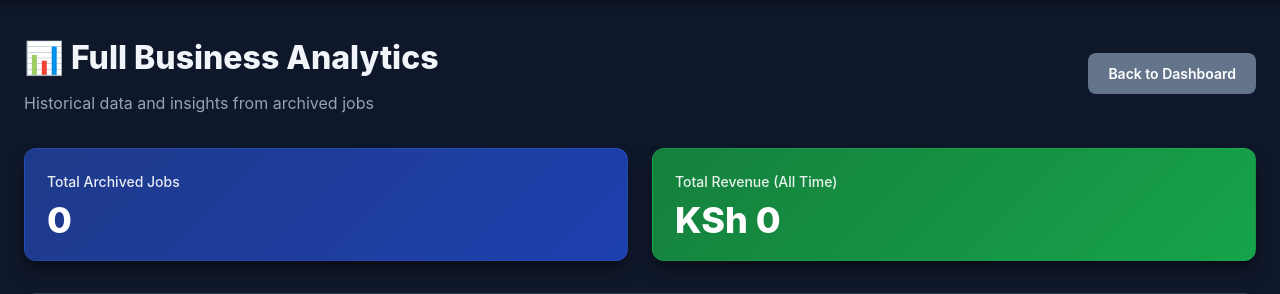
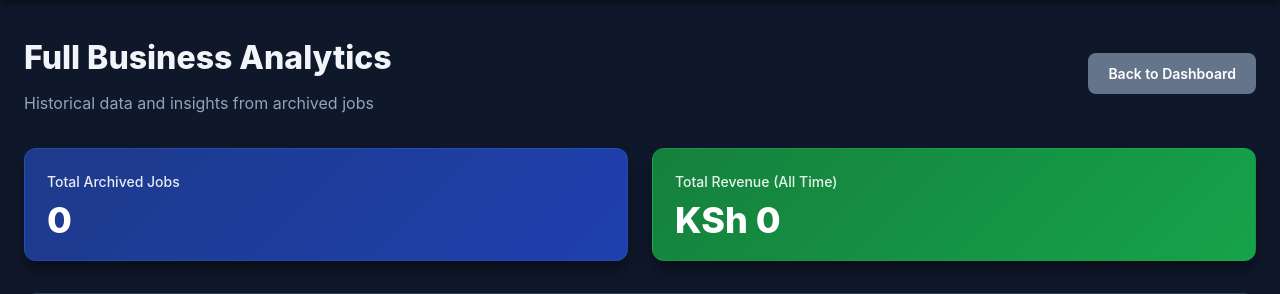
Before and after one commit to Elizabeth-creator-tech/crystalclean-auto, a Flask app: page /admin/analytics in a window 1280 px wide. Shown: the part 75-369 px from the top of the page. Run offline with Flask 3, Linux system fonts and the light colour scheme; a user stored in the database is signed in; tables that the repository leaves empty hold one stand-in row (values such as "Sample post").

Commit message:
First crystalclean auto commit

```diff
--- a/app/templates/analytics.html
+++ b/app/templates/analytics.html
@@ -5,7 +5,7 @@
 {% block content %}
 <div class="dashboard-header" style="margin-bottom: 32px;">
     <div>
-        <h1 style="font-size: 32px; font-weight: 800; color: var(--text-dark);">📊 Full Business Analytics</h1>
+        <h1 style="font-size: 32px; font-weight: 800; color: var(--text-dark);"> Full Business Analytics</h1>
         <p style="color: var(--text-light); margin-top: 8px;">Historical data and insights from archived jobs</p>
     </div>
     <a href="{{ url_for('admin_dashboard') }}" class="btn btn-secondary">Back to Dashboard</a>
@@ -52,7 +52,7 @@
         </div>
         {% else %}
         <div class="empty-state">
-            <div class="empty-state-icon">🧼</div>
+            <div class="empty-state-icon"></div>
             <h3 class="empty-state-title">No Data Yet</h3>
             <p class="empty-state-text">Service data will appear here once jobs are archived</p>
         </div>
```
Also changed, not shown: app.db.
